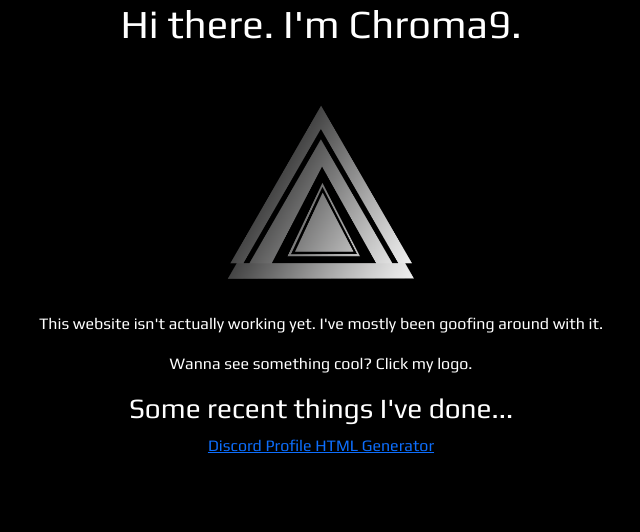
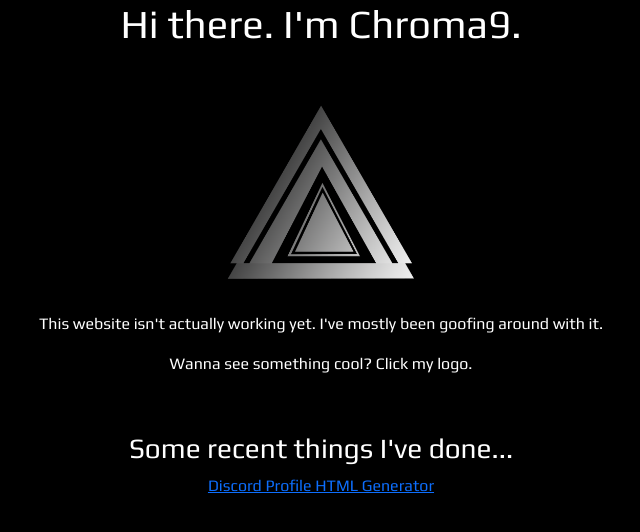
Before and after one commit to chroma9/chroma9.github.io, a Jekyll site: the page built from index.md, in a window 1280 px wide. Shown: the top 532 px of the page, without its empty margins (319-959 px from the left). Built offline with Jekyll 4.4.1, drawn with Linux system fonts in a browser that asks for light colours; nearby versions of some CDN libraries; some web fonts are replaced.

Commit message:
This is a really shitty hack

```diff
--- a/_layouts/homepage.html
+++ b/_layouts/homepage.html
@@ -9,7 +9,7 @@
         <p>This website isn't actually working yet. I've mostly been goofing around with it.</p>
         <p>Wanna see something cool? Click my logo.</p>
     </div>
-    <div class="lazy-space-divider mt-3 mb-3"></div>
+    <div class="shitty-hack-divider mt-3 mb-3">&nbsp;</div>
     <div id="recent-things">
         <h3>Some recent things I've done...</h3>
         <a href="{{ site.url }}/discord-profiles/">
```
